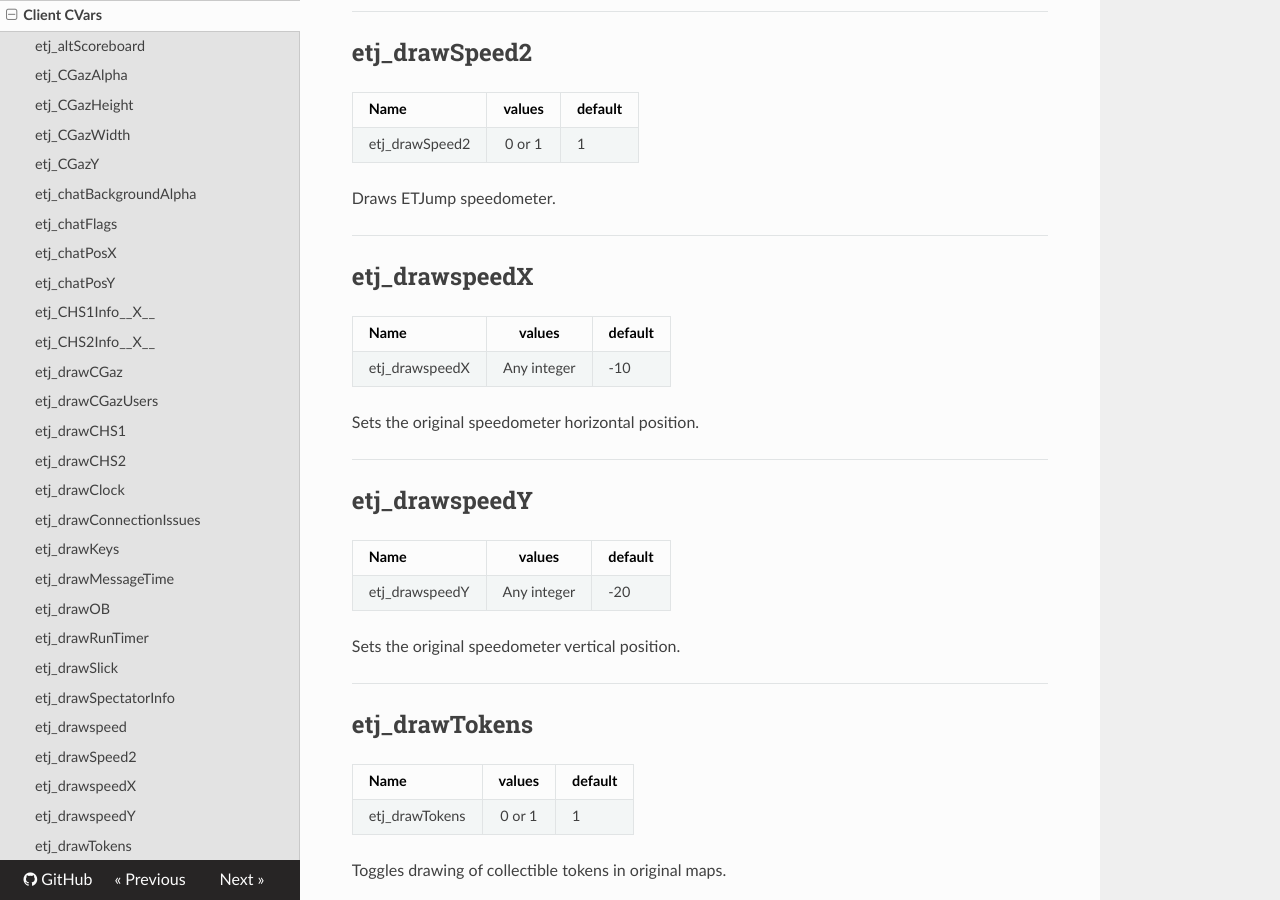
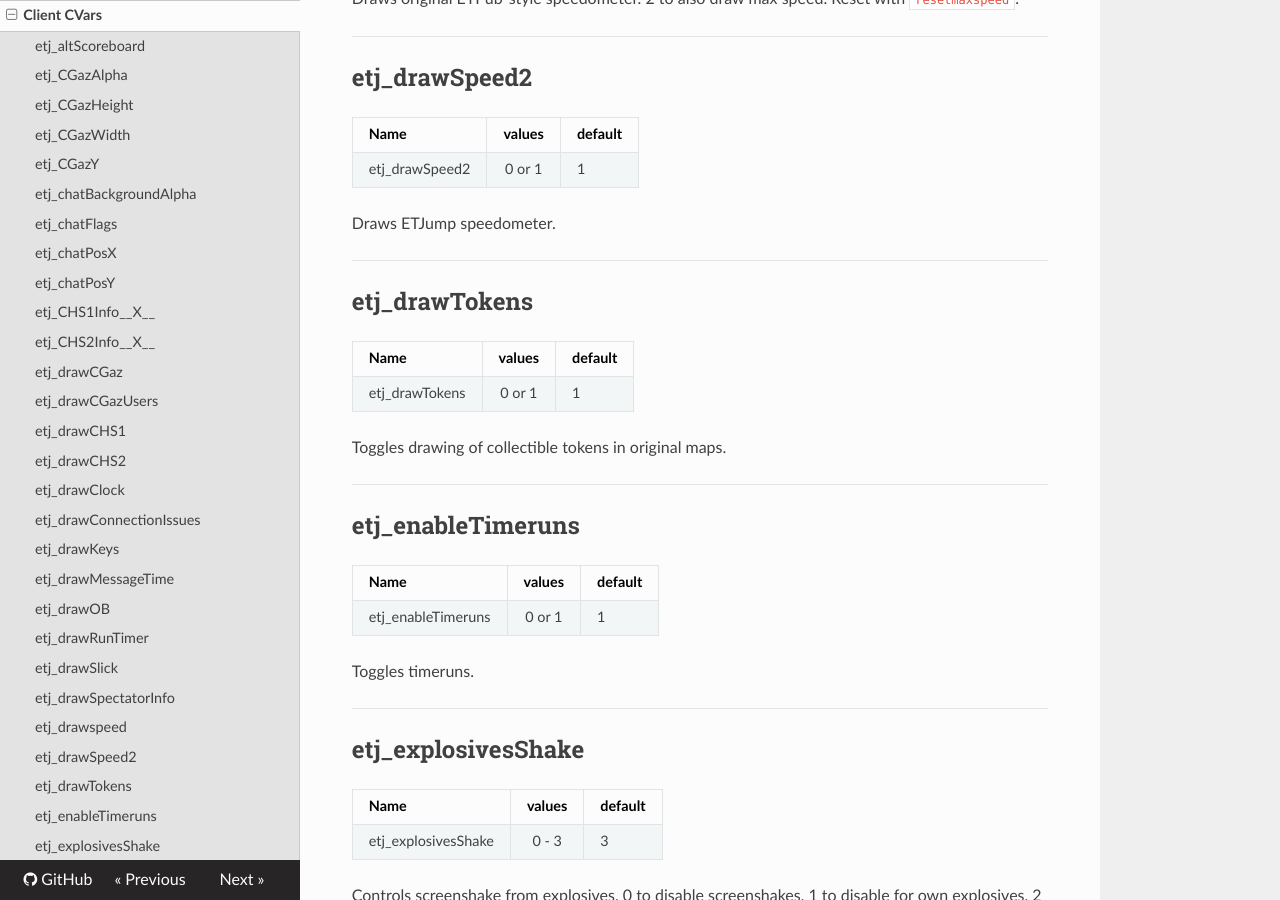
Before and after one commit to etjump/documentation, an MkDocs documentation site: the page built from docs/client/client_cvars.md, in a window 1280 px wide and 900 px high, scrolled down 5431 px. Built offline with MkDocs 1.6.1, drawn with Linux system fonts in a browser that asks for light colours; nearby versions of some CDN libraries; old or Windows-style settings are respelled for this version of MkDocs.

Commit message:
Deleted obsolete cvars

```diff
--- a/docs/client/client_cvars.md
+++ b/docs/client/client_cvars.md
@@ -1,5 +1,7 @@
 # List of ETJump client cvars
 Below is a list of all ETJump related cvars (console variables) for players.
+
+---
 
 ## etj_altScoreboard
 Name                    | values        | default
@@ -217,24 +219,6 @@ Name                    | values        | default
 etj_drawSpeed2          | 0 or 1        | 1
 
 Draws ETJump speedometer.
-
----
-
-## etj_drawspeedX
-Name                    | values        | default
-------------------------|:-------------:|-------------
-etj_drawspeedX          | Any integer   | -10
-
-Sets the original speedometer horizontal position.
-
----
-
-## etj_drawspeedY
-Name                    | values        | default
-------------------------|:-------------:|-------------
-etj_drawspeedY          | Any integer   | -20
-
-Sets the original speedometer vertical position.
 
 ---
 
```
